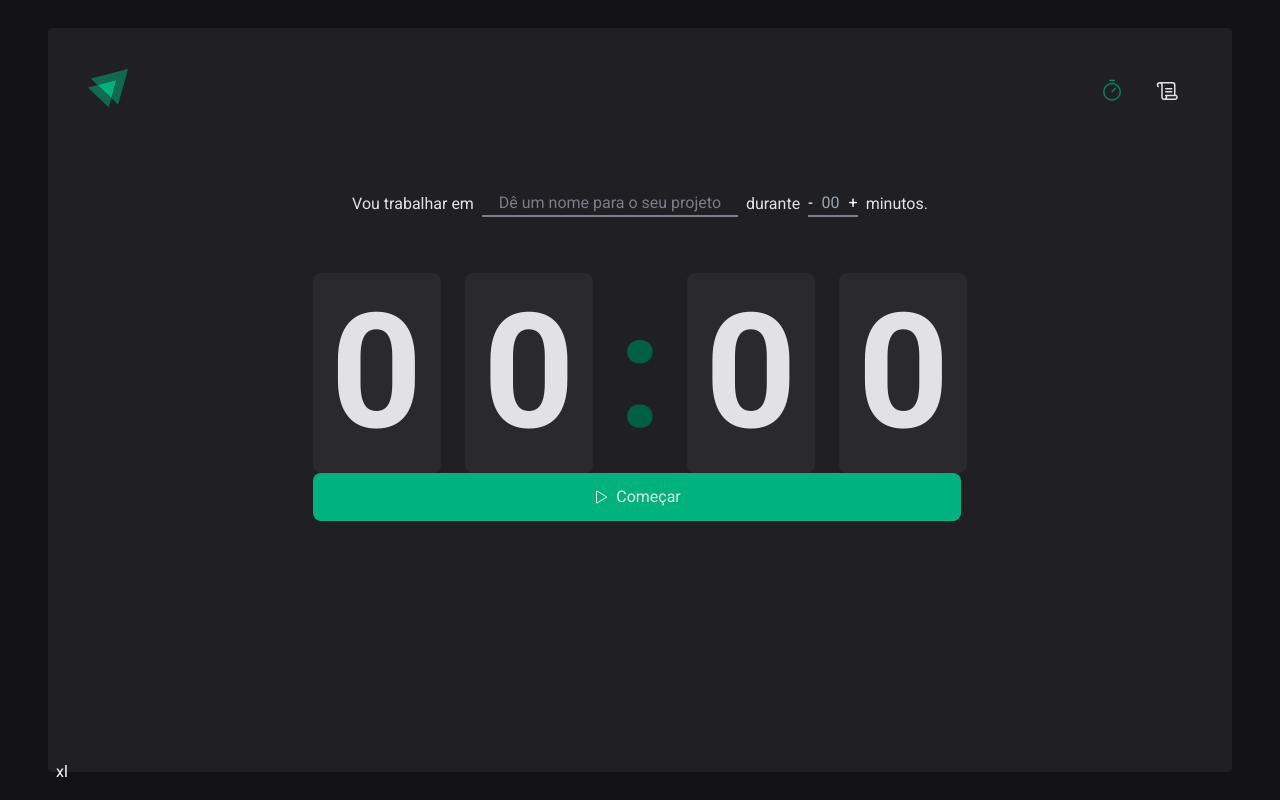
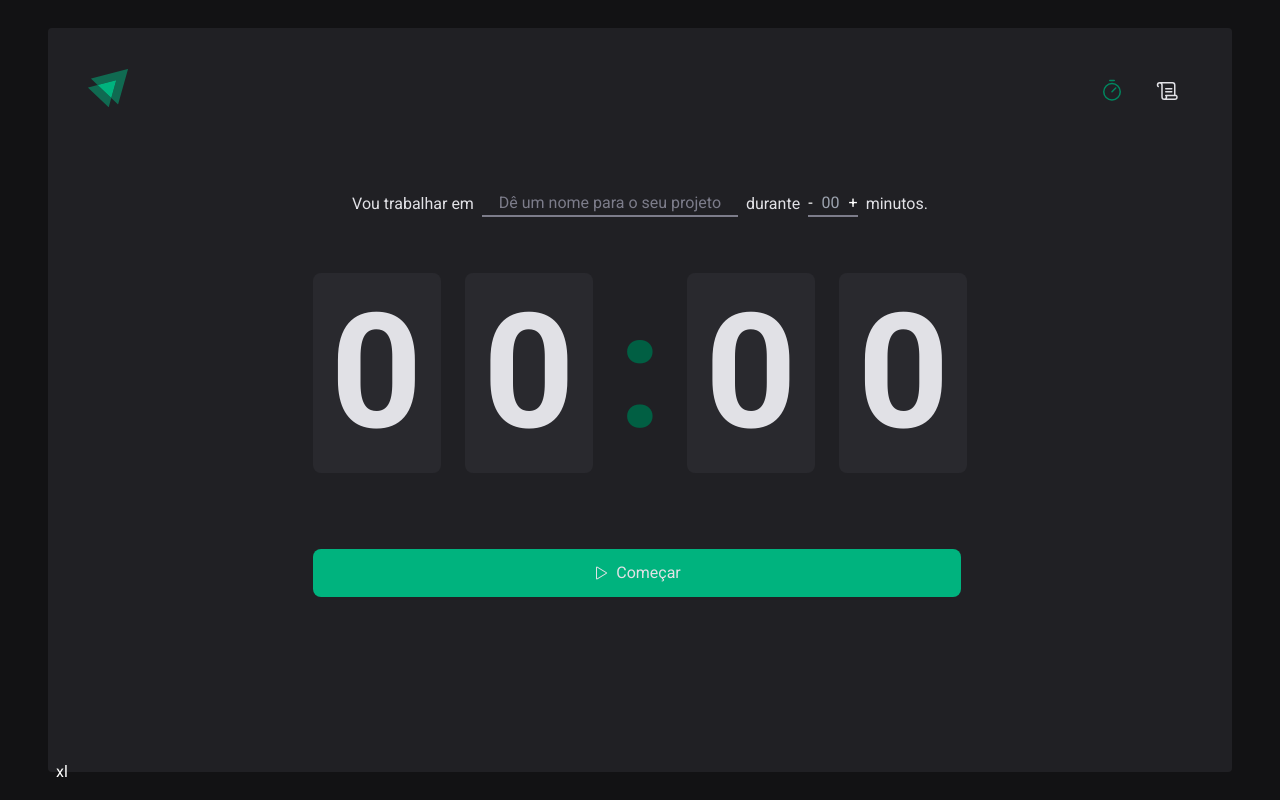
Before and after one commit to luksquitos/ignite-timer, a React (Vite) app: page / in a window 1280 px wide. Built offline with nearby package versions, Linux system fonts and the light colour scheme.

Commit message:
feat: button

```diff
--- a/src/components/Button.tsx
+++ b/src/components/Button.tsx
@@ -4,7 +4,7 @@ import { Play } from "@phosphor-icons/react"
 // Estava apenas testando o tailwind
 export function Button(){
   return (
-    <button className=" w-[40.5rem] h-12 flex justify-center items-center gap-2 bg-green-light rounded-lg text-gray7">
+    <button className="mt-[76px] w-[40.5rem] h-12 flex justify-center items-center gap-2 bg-green-light rounded-lg text-gray7">
       <Play />
       <p>Começar</p>
     </button>
```
